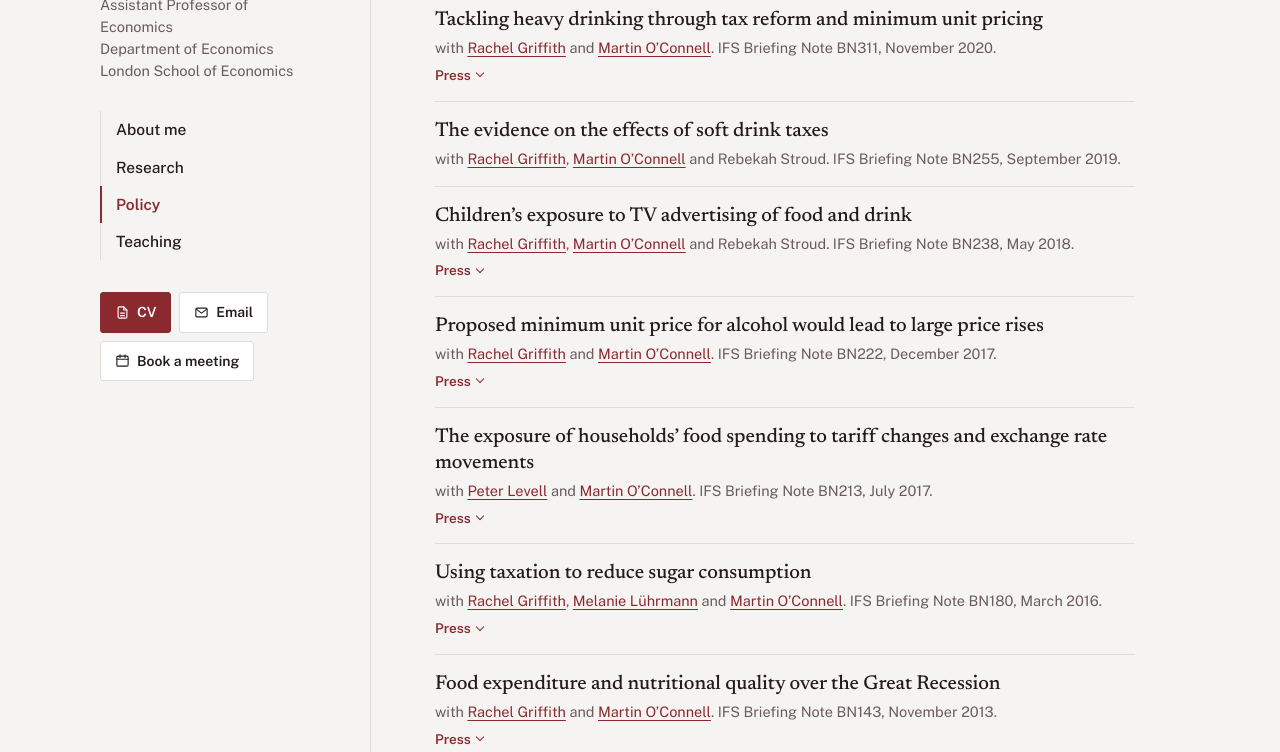
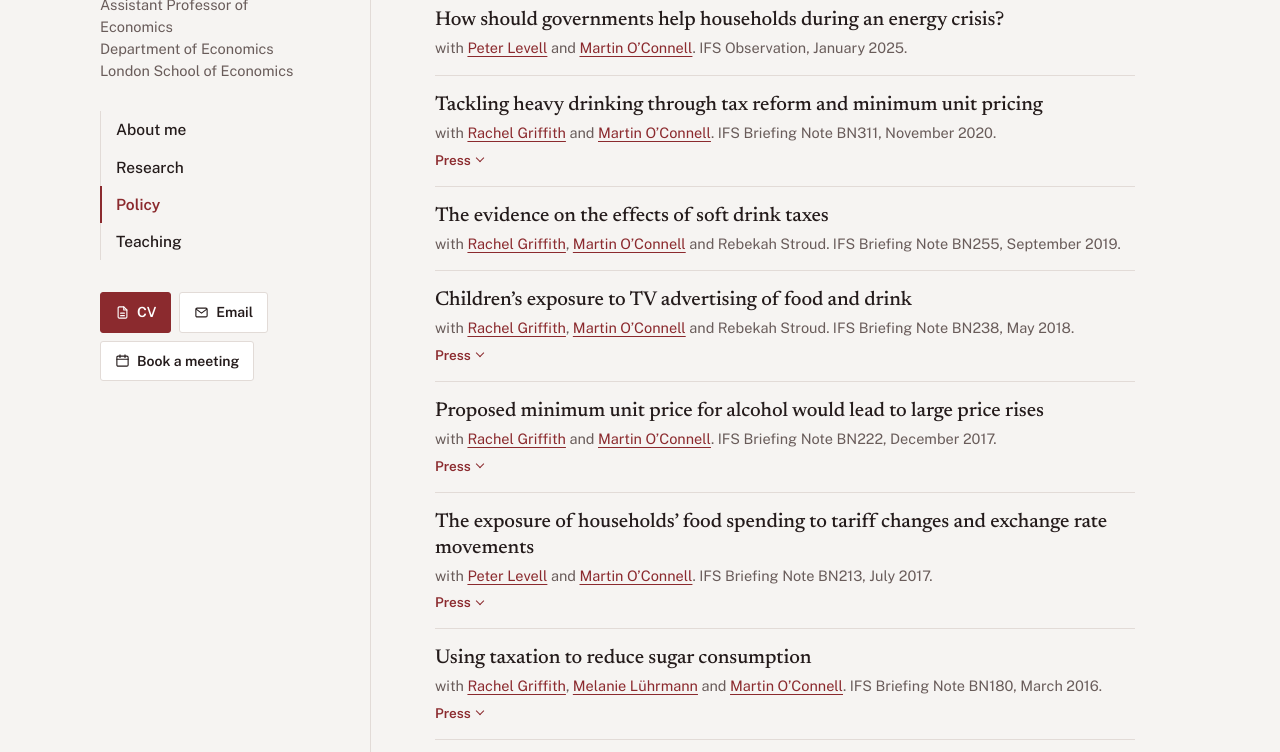
Before and after one commit to katesmith1001/katesmith1001.github.io, a plain HTML site: page policy/index.html in a window 1280 px wide. Shown: the part 348-1100 px from the top of the page. Drawn offline with nearby package versions, Linux system fonts and the light colour scheme.

Commit message:
Add files via upload

```diff
--- a/policy/index.html
+++ b/policy/index.html
@@ -41,6 +41,14 @@
     <h3>Reports and briefing notes</h3><article class="paper" data-tags="">
       <h4 class="p-title"><a href="https://ifs.org.uk/publications/new-trends-self-employment-and-top-incomes" target="_blank" rel="noopener">New trends in self-employment and top incomes</a></h4>
       <p class="p-meta">with <a href="https://ifs.org.uk/people/isaac-delestre" target="_blank" rel="noopener">Isaac Delestre</a>, Bo Jacobs-Strom and <a href="https://ifs.org.uk/people/helen-miller" target="_blank" rel="noopener">Helen Miller</a>. IFS Report, November 2025.</p>
+
+
+
+
+  </article>
+<article class="paper" data-tags="">
+      <h4 class="p-title"><a href="https://ifs.org.uk/articles/how-should-governments-help-households-during-energy-crisis" target="_blank" rel="noopener">How should governments help households during an energy crisis?</a></h4>
+      <p class="p-meta">with <a href="https://sites.google.com/view/peter-levell/home" target="_blank" rel="noopener">Peter Levell</a> and <a href="https://sites.google.com/site/drmartinoconnell/home" target="_blank" rel="noopener">Martin O’Connell</a>. IFS Observation, January 2025.</p>
 
 
 
```
